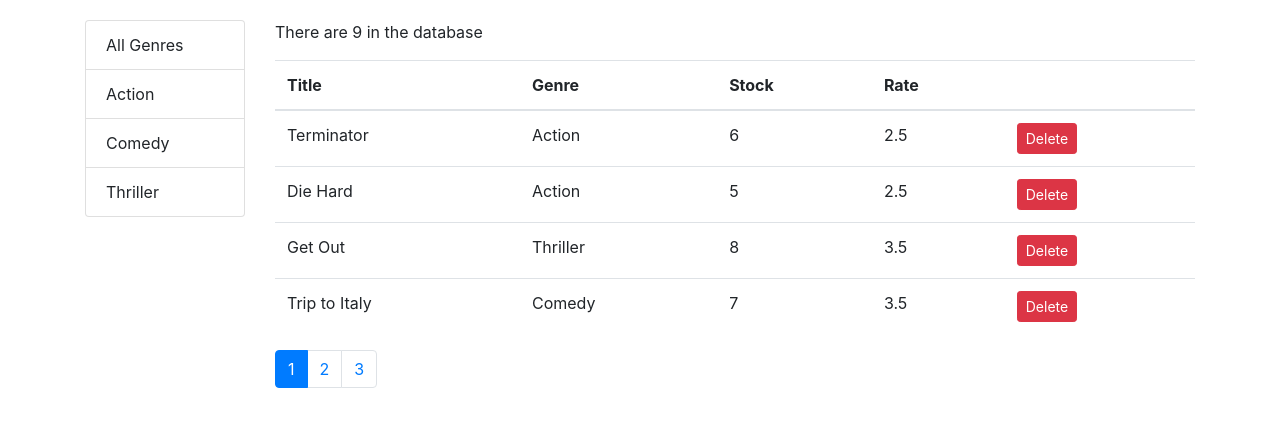
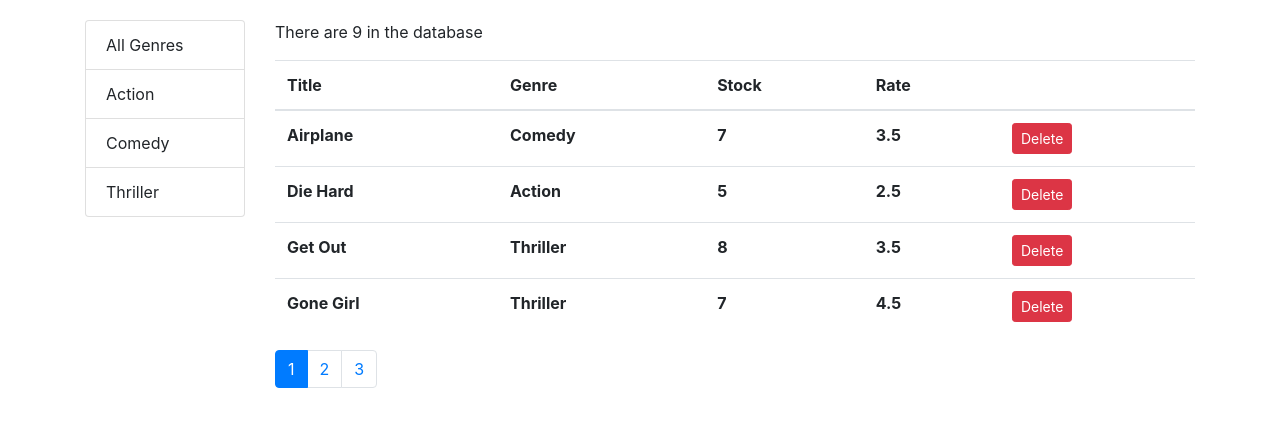
Before and after one commit to priyaesh/vidly-excercise, a React (Create React App) app: page / in a window 1280 px wide. Shown: the top 426 px of the page. Built offline with nearby package versions, Linux system fonts and the light colour scheme.

Commit message:
sort by title

```diff
--- a/src/common/moviesTable.jsx
+++ b/src/common/moviesTable.jsx
@@ -1,33 +1,33 @@
 import React, { Component } from "react";
 
 const MoviesTable = (props) => {
-  const { movies, onDelete } = props;
+  const { movies, onDelete, onSort } = props;
   return (
     <table className="table">
       <thead>
         <tr>
-          <th>Title</th>
-          <th>Genre</th>
-          <th>Stock</th>
-          <th>Rate</th>
+          <th onClick={() => onSort("title")}>Title</th>
+          <th onClick={() => onSort("genre.name")}>Genre</th>
+          <th onClick={() => onSort("numberInStock")}>Stock</th>
+          <th onClick={() => onSort("dailyRentalRate")}>Rate</th>
           <th></th>
         </tr>
       </thead>
       <tbody>
         {props.movies.map((movie) => (
           <tr key={movie._id}>
-            <td>{movie.title}</td>
-            <td>{movie.genre.name}</td>
-            <td>{movie.numberInStock}</td>
-            <td>{movie.dailyRentalRate}</td>
-            <td>
+            <th>{movie.title}</th>
+            <th>{movie.genre.name}</th>
+            <th>{movie.numberInStock}</th>
+            <th>{movie.dailyRentalRate}</th>
+            <th>
               <button
                 onClick={() => onDelete(movie)}
                 className="btn btn-danger btn-sm"
               >
                 Delete
               </button>
-            </td>
+            </th>
           </tr>
         ))}
       </tbody>
--- a/src/components/movies.jsx
+++ b/src/components/movies.jsx
@@ -7,17 +7,19 @@ import { getMovies } from "../fakeMovieService";
 import { getGenres } from "../fakeGenreService";
 import { get } from "lodash";
 import MoviesTable from "../common/moviesTable";
+import _ from "lodash";
 
 class Movies extends Component {
   state = {
     movies: [],
     genre: [],
+    sortColumn: { path: "title", order: "asc" },
     pageSize: 4,
     currentPage: 1,
   };
 
   componentDidMount() {
-    const genre = [{ _id: "0", name: "All Genres" }, ...getGenres()];
+    const genre = [{ _id: " ", name: "All Genres" }, ...getGenres()];
     this.setState({ movies: getMovies(), genre });
   }
   handleOnDelete = (movie) => {
@@ -31,12 +33,16 @@ class Movies extends Component {
   handleGenreSelect = (genre) => {
     this.setState({ selectedGenre: genre });
   };
+  handleSort = (path) => {
+    this.setState({ sortColumn: { path, order: "asc" } });
+  };
   render() {
     const { length: count } = this.state.movies;
     const {
       pageSize,
       currentPage,
       selectedGenre,
+      sortColumn,
       movies: allMovies,
     } = this.state;
 
@@ -47,9 +53,9 @@ class Movies extends Component {
         ? allMovies.filter((m) => m.genre._id === selectedGenre._id)
         : allMovies;
 
-    console.log("filtered", filtered);
+    const sorted = _.orderBy(filtered, [sortColumn.path], [sortColumn.order]);
 
-    const movies = paginate(filtered, currentPage, pageSize);
+    const movies = paginate(sorted, currentPage, pageSize);
 
     return (
       <div className="row">
@@ -62,7 +68,11 @@ class Movies extends Component {
         </div>
         <div className="col">
           <p>There are {filtered.length} in the database</p>
-          <MoviesTable movies={movies} onDelete={this.handleOnDelete} />
+          <MoviesTable
+            movies={movies}
+            onDelete={this.handleOnDelete}
+            onSort={this.handleSort}
+          />
           <Pagination
             itemCount={filtered.length}
             pageSize={pageSize}
```
